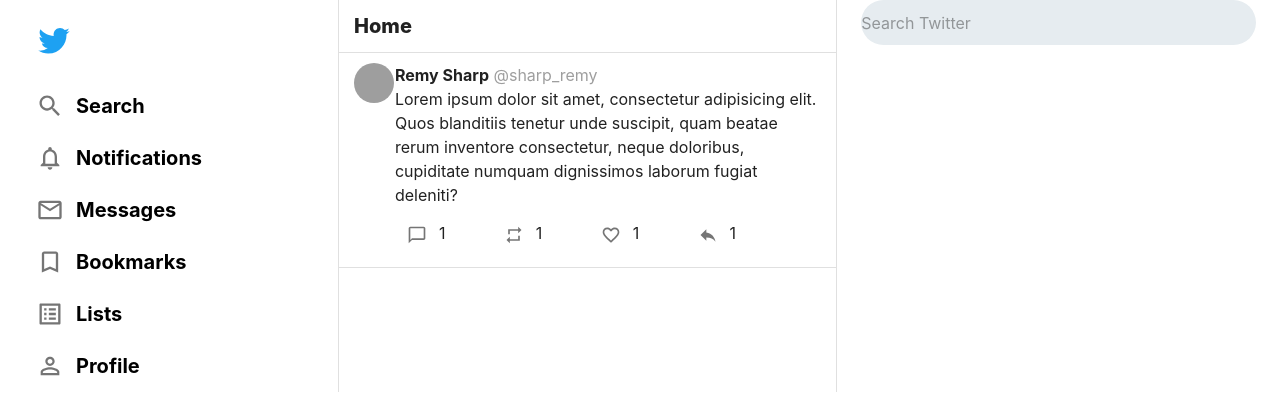
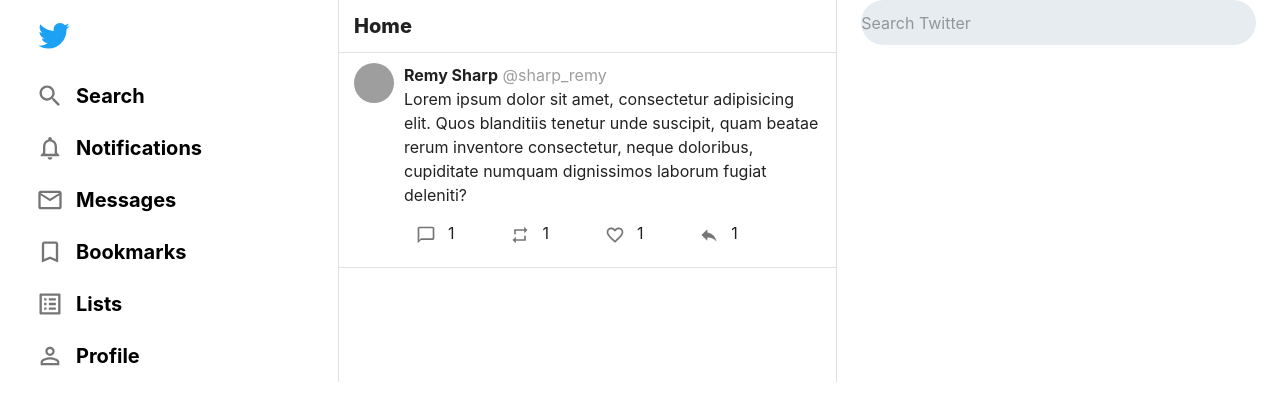
Before and after one commit to dzhygrynyuk/Twitter-Clone-Frontend, a React (Create React App) app: page / in a window 1280 px wide. Shown: the top 414 px of the page. Built offline with nearby package versions, Linux system fonts and the light colour scheme; grey boxes are pictures that could not be loaded.

Commit message:
Home page: update tweet block (html)

```diff
--- a/package.json
+++ b/package.json
@@ -14,6 +14,7 @@
     "@types/node": "^16.18.66",
     "@types/react": "^17.0.0",
     "@types/react-dom": "^18.2.17",
+    "classnames": "^2.3.2",
     "date-fns": "^2.30.0",
     "react": "^16.13.1",
     "react-dom": "^16.13.1",
--- a/src/pages/Home.tsx
+++ b/src/pages/Home.tsx
@@ -1,4 +1,5 @@
 import React from "react";
+import classNames from "classnames";
 import {
     makeStyles,
     withStyles,
@@ -22,7 +23,6 @@ import ChatIcon from '@material-ui/icons/ChatBubbleOutline';
 import RepeatIcon from '@material-ui/icons/Repeat';
 import FavoriteIcon from '@material-ui/icons/FavoriteBorder';
 import ReplyIcon from '@material-ui/icons/Reply';
-
 import grey from '@material-ui/core/colors/grey';
 
 const useStyles = makeStyles((theme) => ({
@@ -32,7 +32,7 @@ const useStyles = makeStyles((theme) => ({
         margin: 0,
     },
     logo: {
-        margin: "10px 0",
+        margin: "5px 0",
     },
     logoIcon: {
         fontSize: 36,
@@ -54,26 +54,38 @@ const useStyles = makeStyles((theme) => ({
         borderBottom: 0,
         borderRadius: 0,
     },
-    tweetsHeader: {
+    tweetsBlock:{
         borderTop: 0,
         borderLeft: 0,
         borderRight: 0,
         borderRadius: 0,
         padding: '10px 15px',
+    },
+    tweetsHeader: {
         '& h6': {
             fontWeight: 800,
         },
     },
-    tweetUserName: {
-        color: grey[500],
+    tweet: {
+        cursor: 'pointer',
+        '&:hover': {
+            backgroundColor: 'rgb(245, 248, 250)',
+        },
     },
-    tweetInfoBox: {
-        paddingLeft: '20px',
+    tweetWrapper: {
+        width: '100%',
+        display: 'flex',
+    },
+    tweetInfo: {
+        paddingLeft: '10px',
     },
     tweetFooter: {
         display: 'flex',
         justifyContent: 'space-between',
         width: '80%',
+    },
+    tweetUserName: {
+        color: grey[500],
     },
 }));
 
@@ -141,15 +153,15 @@ const Home = () => {
                 </Grid>
                 <Grid item xs={5}>
                     <Paper className={classes.tweetsWapper} variant="outlined">
-                        <Paper className={classes.tweetsHeader} variant="outlined">
+                        <Paper className={classNames(classes.tweetsBlock, classes.tweetsHeader)} variant="outlined">
                             <Typography variant="h6">Home</Typography>
                         </Paper>
-                        <Paper className={classes.tweetsHeader} variant="outlined">
-                            <Grid container spacing={3}>
-                                <Grid item xs={1}>
+                        <Paper className={classNames(classes.tweetsBlock, classes.tweet)} variant="outlined">
+                            <div className={classes.tweetWrapper}>
+                                <div>
                                     <Avatar alt="Remy Sharp" src="https://www.gravatar.com/avatar/205e460b479e2e5b48aec07710c08d50?s=200" />
-                                </Grid>
-                                <Grid className={classes.tweetInfoBox} item xs={11}>
+                                </div>
+                                <div className={classes.tweetInfo}>
                                     <Typography >
                                         <b>Remy Sharp</b> <span className={classes.tweetUserName}>@sharp_remy</span>
                                     </Typography>
@@ -184,8 +196,8 @@ const Home = () => {
                                             <span>1</span>
                                         </div>
                                     </div>
-                                </Grid>
-                            </Grid>
+                                </div>
+                            </div>
                         </Paper>
                     </Paper>
                 </Grid>
```
Also changed, not shown: 1 other file (tests, documents, lock files or other folders).
